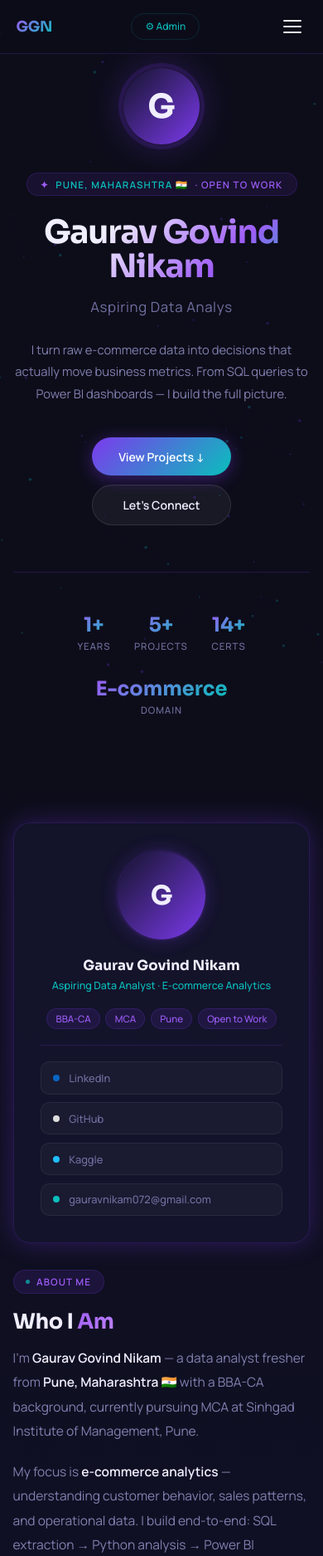
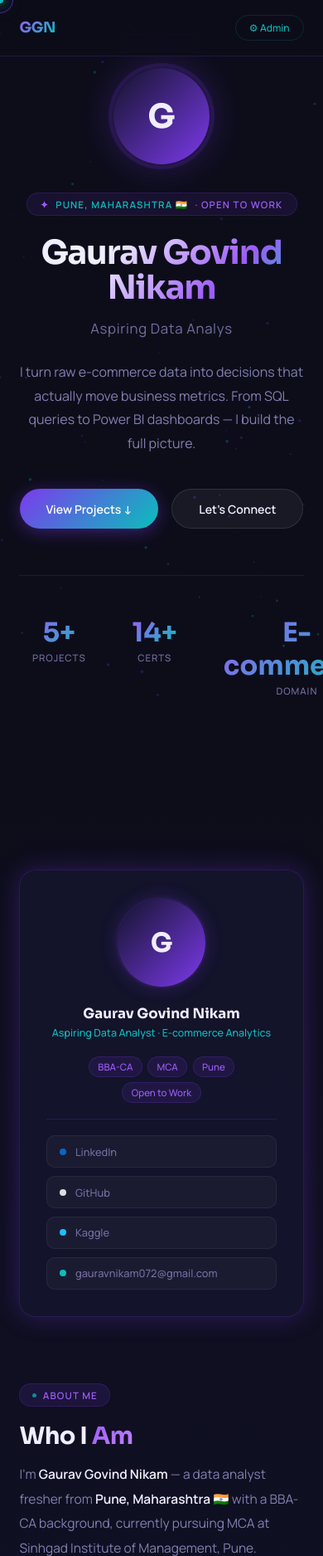
Before and after one commit to gauravnikam777-vision/gaurav-portfolio, a Flask app: page / in a window 390 px wide. Shown: the top 1875 px of the page at 83% size. Run offline with Flask 3, Linux system fonts and the light colour scheme; data comes from the database, SQL or seed files in the repository.

Commit message:
Remove mobile navigation button and styles
Removed mobile navigation button and related styles.

```diff
--- a/templates/index.html
+++ b/templates/index.html
@@ -3,6 +3,8 @@
 <head>
 <meta charset="UTF-8"/>
 <meta name="viewport" content="width=device-width, initial-scale=1.0"/>
+<link rel="icon" type="image/x-icon" href="/favicon.ico"/>
+<link rel="shortcut icon" href="/favicon.ico"/>
 <title>{{ profile.name }} — Data Analyst</title>
 <link href="https://fonts.googleapis.com/css2?family=Manrope:wght@300;400;500;600;700;800&family=Sora:wght@300;400;600;700&display=swap" rel="stylesheet"/>
 <style>
@@ -172,58 +174,11 @@ footer strong{color:var(--white)}
 .reveal{opacity:0;transform:translateY(28px);transition:all 0.65s ease}
 .reveal.on{opacity:1;transform:translateY(0)}
 
-/* ── HAMBURGER BUTTON ── */
-.ham-btn{display:none;background:none;border:none;cursor:pointer;padding:6px;flex-direction:column;gap:5px;z-index:200}
-.ham-btn span{display:block;width:22px;height:2px;background:var(--white);border-radius:2px;transition:all .3s}
-.ham-btn.open span:nth-child(1){transform:translateY(7px) rotate(45deg)}
-.ham-btn.open span:nth-child(2){opacity:0}
-.ham-btn.open span:nth-child(3){transform:translateY(-7px) rotate(-45deg)}
-
-/* ── MOBILE NAV DRAWER ── */
-#mob-nav{display:none;position:fixed;top:0;left:0;right:0;bottom:0;z-index:150;
-  background:rgba(13,13,26,.97);backdrop-filter:blur(20px);
-  flex-direction:column;align-items:center;justify-content:center;gap:2rem}
-#mob-nav.open{display:flex}
-#mob-nav a{font-family:var(--font-h);font-size:1.6rem;font-weight:700;color:var(--white);
-  text-decoration:none;letter-spacing:-.02em;transition:color .2s}
-#mob-nav a:hover{color:var(--teal)}
-.mob-close{position:absolute;top:1.5rem;right:1.5rem;background:none;border:none;
-  color:var(--muted);font-size:1.4rem;cursor:pointer;padding:6px}
-
 @media(max-width:900px){
   .about-grid{grid-template-columns:1fr}
   .about-card{position:static}
   .skills-outer,.eg{grid-template-columns:1fr}
   .nav-links{display:none}
-  .ham-btn{display:flex}
-  nav{padding:1rem 5%}
-  section{padding:5rem 5%}
-}
-
-@media(max-width:600px){
-  .hero-stats{gap:1.8rem;flex-wrap:wrap}
-  .stat-n{font-size:1.5rem}
-  .hero-btns{flex-direction:column;align-items:center;gap:.7rem}
-  .btn{width:100%;justify-content:center;max-width:260px}
-  .pg{grid-template-columns:1fr}
-  .cg{grid-template-columns:1fr}
-  .eg{grid-template-columns:1fr}
-  .skills-outer{grid-template-columns:1fr}
-  .hero-name{font-size:clamp(2rem,10vw,3.5rem)}
-  section{padding:4rem 4%}
-  .sec-title{font-size:clamp(1.6rem,6vw,2.2rem)}
-  .hero-bio{font-size:.92rem}
-  .pc{padding:1.4rem}
-  .sg{padding:1.4rem}
-  .cl-wrap{max-width:100%}
-  .about-grid{gap:2rem}
-  .hero-avatar{width:96px;height:96px}
-}
-
-@media(max-width:380px){
-  .hero-stats{gap:1.2rem}
-  .hero-name{font-size:2rem}
-  section{padding:3.5rem 4%}
 }
 </style>
 </head>
@@ -244,22 +199,7 @@ footer strong{color:var(--white)}
     <li><a href="#contact">Contact</a></li>
   </ul>
   <a href="/admin" class="nav-admin">⚙ Admin</a>
-  <button class="ham-btn" id="hamBtn" onclick="toggleMob()" aria-label="Menu">
-    <span></span><span></span><span></span>
-  </button>
 </nav>
-
-<!-- MOBILE NAV -->
-<div id="mob-nav">
-  <button class="mob-close" onclick="toggleMob()">✕</button>
-  <a href="#about" onclick="toggleMob()">About</a>
-  <a href="#skills" onclick="toggleMob()">Skills</a>
-  <a href="#projects" onclick="toggleMob()">Projects</a>
-  <a href="#certs" onclick="toggleMob()">Certs</a>
-  <a href="#education" onclick="toggleMob()">Education</a>
-  <a href="#contact" onclick="toggleMob()">Contact</a>
-  <a href="/admin" onclick="toggleMob()" style="color:var(--teal);font-size:1rem;letter-spacing:.05em">⚙ Admin Panel</a>
-</div>
 
 <!-- HERO -->
 <section class="hero" id="home">
@@ -445,8 +385,7 @@ footer strong{color:var(--white)}
 <footer>© 2026 <strong>{{ profile.name }}</strong> · Data Analyst · Pune, Maharashtra 🇮🇳</footer>
 
 <script>
-// Cursor — disable on touch devices
-if(window.matchMedia('(hover:hover)').matches){
+// Cursor
 const cur=document.getElementById('cur'),ring=document.getElementById('cur-ring');
 document.addEventListener('mousemove',e=>{
   cur.style.left=e.clientX+'px';cur.style.top=e.clientY+'px';
@@ -456,19 +395,6 @@ document.querySelectorAll('a,button').forEach(el=>{
   el.addEventListener('mouseenter',()=>{cur.style.transform='translate(-50%,-50%) scale(2.5)';ring.style.transform='translate(-50%,-50%) scale(1.4)';ring.style.borderColor='var(--teal)'});
   el.addEventListener('mouseleave',()=>{cur.style.transform='translate(-50%,-50%) scale(1)';ring.style.transform='translate(-50%,-50%) scale(1)';ring.style.borderColor='rgba(124,58,237,0.6)'});
 });
-} else {
-  document.getElementById('cur').style.display='none';
-  document.getElementById('cur-ring').style.display='none';
-}
-
-// Mobile nav toggle
-function toggleMob(){
-  const nav=document.getElementById('mob-nav');
-  const btn=document.getElementById('hamBtn');
-  nav.classList.toggle('open');
-  btn.classList.toggle('open');
-  document.body.style.overflow=nav.classList.contains('open')?'hidden':'';
-}
 
 // Particle canvas
 const canvas=document.getElementById('bgc'),ctx=canvas.getContext('2d');
```
